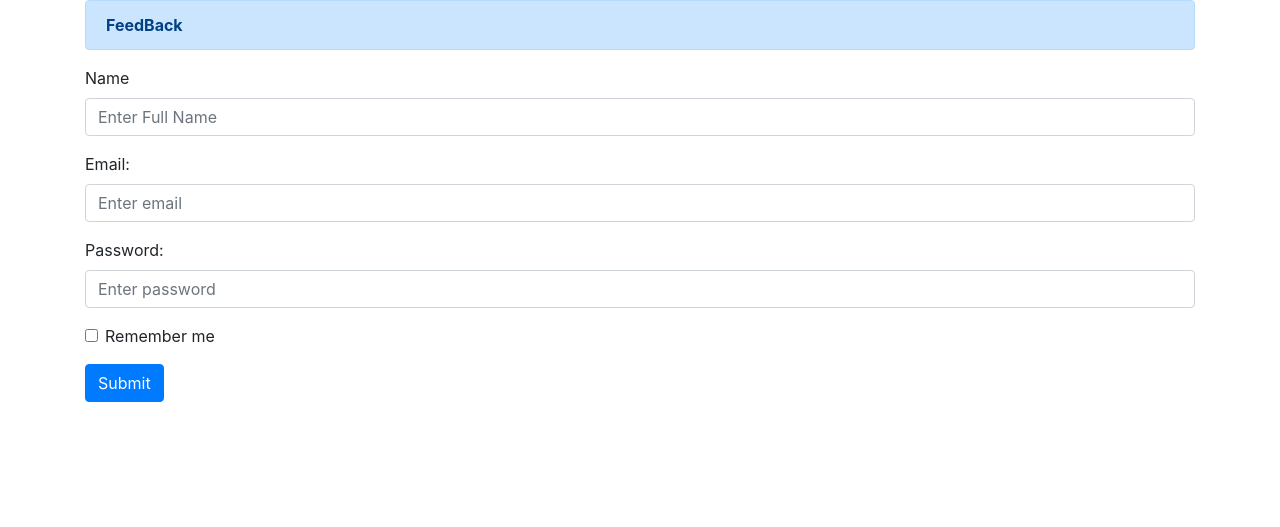
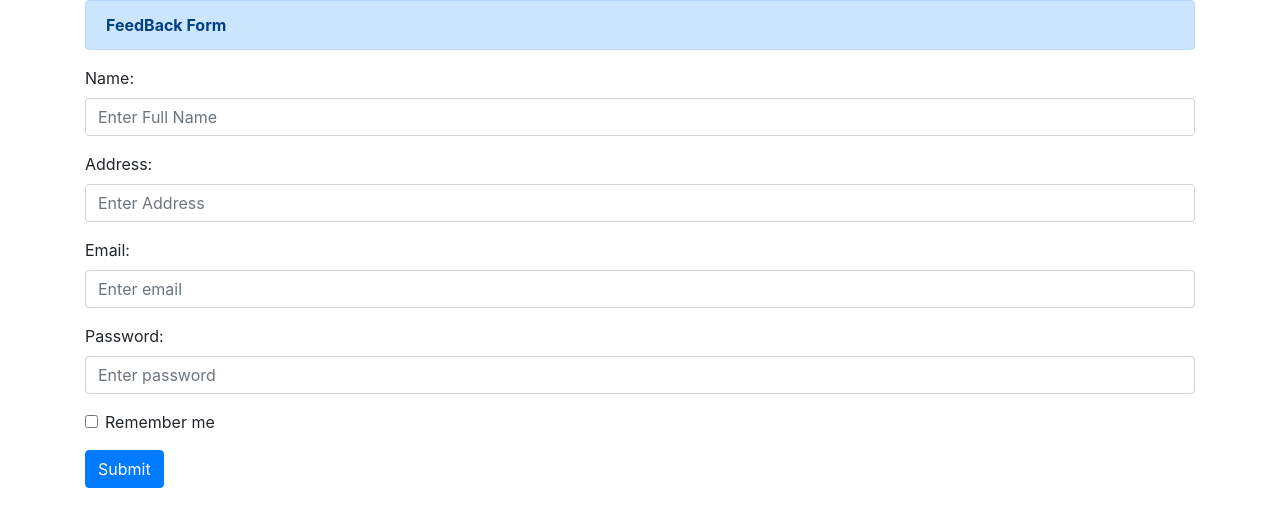
Before and after one commit to daviddarnes/garth, a Jekyll site: the page Feedback.html, which Jekyll copies as it is, in a window 1280 px wide. Shown: the top 527 px of the page. Built offline with Jekyll 4.4.1, drawn with Linux system fonts in a browser that asks for light colours.

Commit message:
Update Feedback.html

```diff
--- a/Feedback.html
+++ b/Feedback.html
@@ -11,12 +11,16 @@
 <body>
 <div class="container">
   <div class="alert alert-primary">
-    <strong>FeedBack</strong>
+    <strong>FeedBack Form</strong>
   </div>
   <form action="/action_page.php">
     <div class="form-group">
-      <label for="Name">Name</label>
+      <label for="Name">Name:</label>
       <input type="Name" class="form-control" id="name" placeholder="Enter Full Name" name="Name">
+    </div>
+    <div class="form-group">
+      <label for="Add">Address:</label>
+      <input type="add" class="form-control" id="add" placeholder="Enter Address" name="email">
     </div>
     <div class="form-group">
       <label for="email">Email:</label>
```
